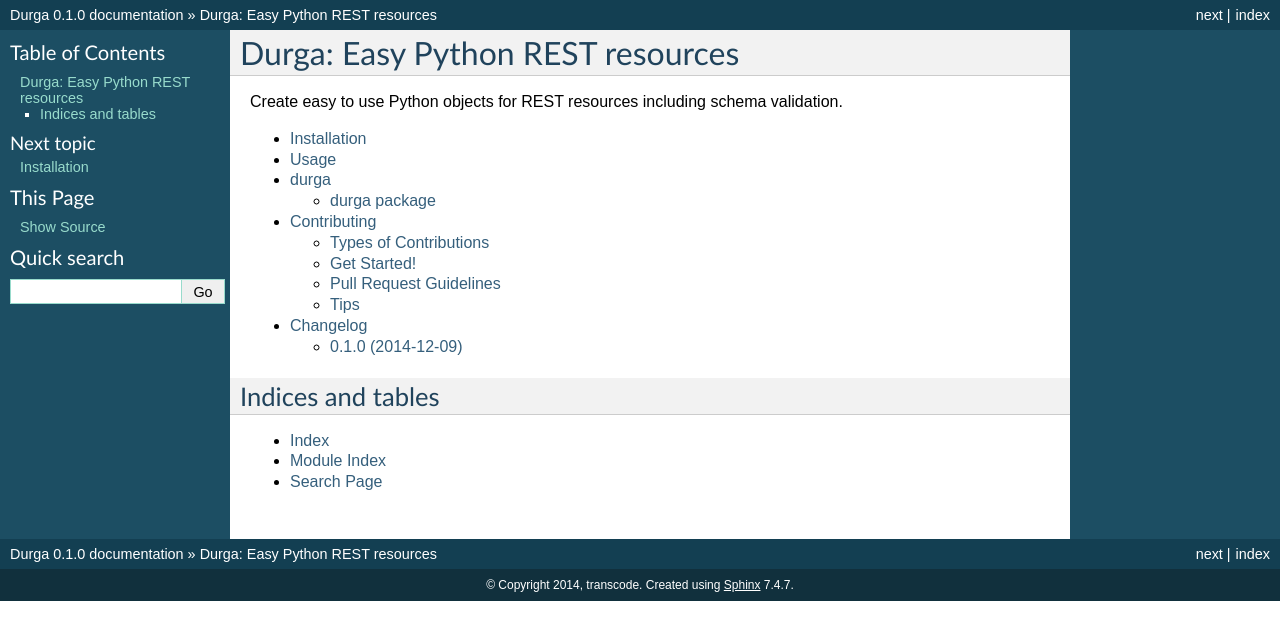
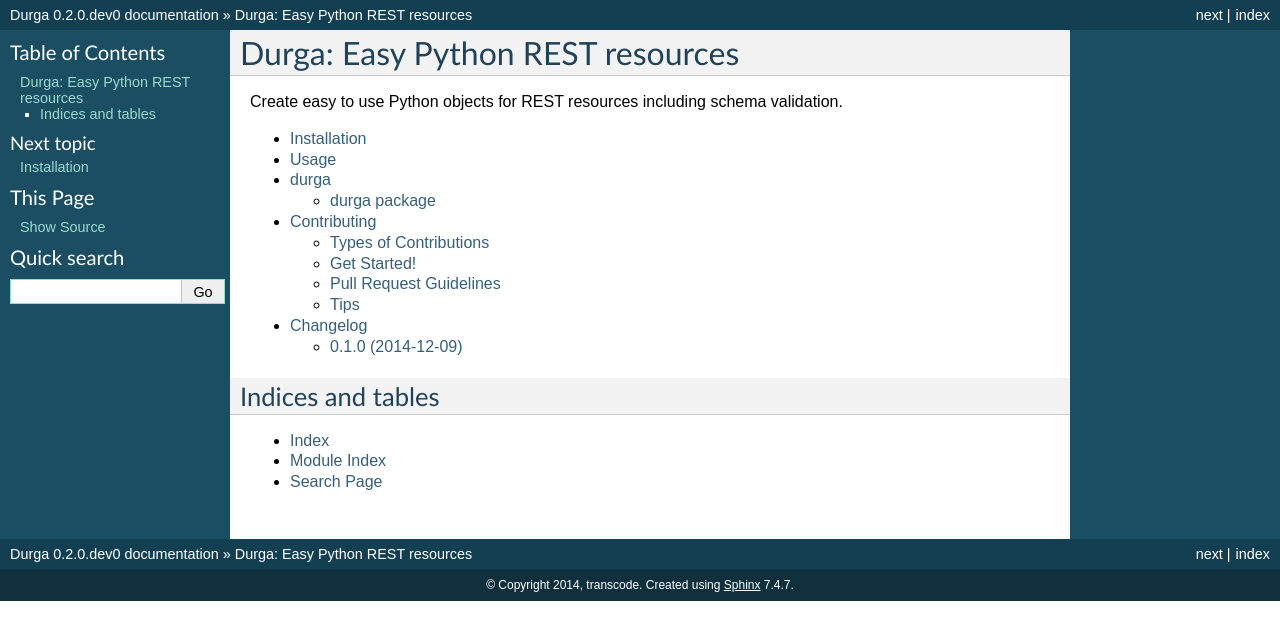
Before and after one commit to transcode-de/durga, a Sphinx documentation site: the page built from docs/index.rst, in a window 1280 px wide. Shown: the top 640 px of the page. Built offline with Sphinx 7.4.7, drawn with Linux system fonts in a browser that asks for light colours; pages that are not in the unit, such as notebooks, are missing from menus.

Commit message:
Bump version: 0.1.0 → 0.2.0.dev0

```diff
--- a/docs/conf.py
+++ b/docs/conf.py
@@ -62,7 +62,7 @@
 # the built documents.
 #
 # The full version, including alpha/beta/rc tags.
-release = '0.1.0'
+release = '0.2.0.dev0'
 # The short X.Y version.
 version = release[:3]
 
--- a/setup.py
+++ b/setup.py
@@ -17,7 +17,7 @@
 
 setup(
     name='durga',
-    version='0.1.0',
+    version='0.2.0.dev0',
     description='Create easy to use Python objects for REST resources including schema validation.',  # noqa
     long_description=readme,
     author='transcode',
```
Also changed, not shown: .bumpversion.cfg.
